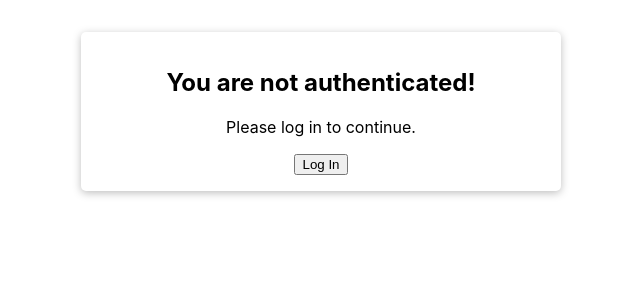
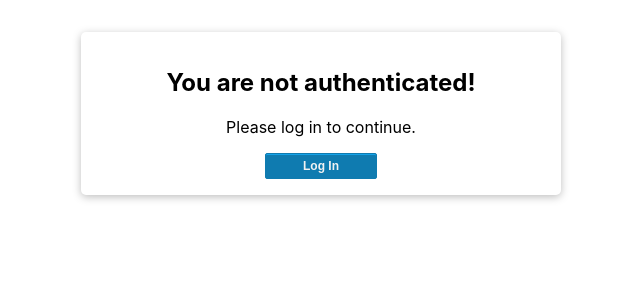
Before and after one commit to damianjnc/sortable-columns, a React (Create React App) app: page / in a window 1280 px wide. Shown: the top 300 px of the page, without its empty margins (319-959 px from the left). Built offline with nearby package versions, Linux system fonts and the light colour scheme.

Commit message:
styled-component button and logout  added

```diff
--- a/src/Table.js
+++ b/src/Table.js
@@ -1,8 +1,10 @@
-import React, {useEffect, useReducer} from 'react'
+import React, {useEffect, useReducer, useContext} from 'react'
 import {phoneCodes} from './data/phoneCodes'
 import {dataReducer} from './reducers/reducers'
 import {sortReducer} from './reducers/reducers'
-import {TableWrapper, TdWrapper, ThWrapper} from "./styled"
+import {AuthContext} from "./context/auth-context"
+import {TableWrapper, TdWrapper, ThWrapper, NiceButton} from "./styled"
+
 
 const INITIAL_SORTING = {
     column: null,
@@ -11,6 +13,10 @@ const INITIAL_SORTING = {
 
 const Table = () => {
 
+    const authContext = useContext(AuthContext);
+
+    const onLogoutHandler = () => authContext.logout();
+    ;
     //const [data, setData] = useState( []);
 
     /*  const [sorting, setSorting] = useState({
@@ -79,6 +85,7 @@ const Table = () => {
 
     return (
         <>
+            <NiceButton onClick={onLogoutHandler}>Logout</NiceButton>
             <TableWrapper>
                 <thead>
                 <tr>
--- a/src/components/Auth.js
+++ b/src/components/Auth.js
@@ -1,8 +1,9 @@
-import React, { useContext } from 'react';
+import React, {useContext} from 'react';
 
 import Card from './UI/Card';
 import './Auth.css';
-import { AuthContext } from '../context/auth-context';
+import {AuthContext} from '../context/auth-context';
+import {NiceButton} from "../styled";
 
 const Auth = props => {
     const myContext = useContext(AuthContext);
@@ -15,7 +16,7 @@ const Auth = props => {
             <Card>
                 <h2>You are not authenticated!</h2>
                 <p>Please log in to continue.</p>
-                <button onClick={loginHandler}>Log In</button>
+                <NiceButton onClick={loginHandler}>Log In</NiceButton>
             </Card>
         </div>
     );
--- a/src/context/auth-context.js
+++ b/src/context/auth-context.js
@@ -1,8 +1,11 @@
-import React, { useState } from 'react';
+import React, {useState} from 'react';
 
 export const AuthContext = React.createContext({
     isAuth: false,
-    login: () => {}
+    login: () => {
+    }, //for better autocompletion
+    logout: () => {
+    }
 });
 
 const AuthContextProvider = props => {
@@ -10,9 +13,12 @@ const AuthContextProvider = props => {
     const loginHandle = () => {
         setIsAuthenticated(true);
     };
+    const logoutHandle = () => {
+        setIsAuthenticated(false);
+    }
     return (
         <AuthContext.Provider
-            value={{ isAuth: isAuthenticated, login: loginHandle }}
+            value={{isAuth: isAuthenticated, login: loginHandle, logout: logoutHandle}}
         >
             {props.children}
         </AuthContext.Provider>
--- a/src/styled.js
+++ b/src/styled.js
@@ -1,8 +1,18 @@
 import styled from 'styled-components';
 
 const myStyle = ' border: 1px solid lightgrey;';
+const colors = {
+    alto: '#d5d5d5',
+    concrete: '#f2f2f2',
+    cornflowerBlue: '#14a2e8',
+    denim: '#0f7bb0',
+    mineShaft: '#333333',
+    scorpion: '#5c5c5c',
+    veniceBlue: '#095e9f',
+    white: '#ffffff'
+};
 
-export const TableWrapper  = styled.table`
+export const TableWrapper = styled.table`
     ${myStyle}
 `;
 
@@ -13,3 +23,32 @@ export const ThWrapper = styled.th`
 export const TdWrapper = styled.td`
     ${myStyle}
 `;
+
+
+export const NiceButton = styled.button`
+  background: ${colors.denim};
+  border: 1px ${colors.denim} solid;
+  padding: 5px 10px;
+  border-radius: 2px;
+  font-weight: bold;
+  font-size: 9pt;
+  outline: none;
+  width: 25%;
+  margin-left: 30%;
+  margin-right: 30%;
+  color: ${colors.concrete};
+  box-shadow: inset 0 1px 0 ${colors.cornflowerBlue};
+  &:focus {
+    outline: none;
+  }
+  &:hover {
+    color: ${colors.white};
+    cursor: pointer;
+    background: ${colors.denim};
+    border: 1px ${colors.veniceBlue} solid;
+    box-shadow: 0 1px 1px ${colors.alto}, inset 0 1px 0 ${colors.cornflowerBlue};
+   }
+   &:active {
+    box-shadow: inset 1px 1px 1px ${colors.alto};
+   }
+`
```
Also changed, not shown: src/App.js (+8 -8 lines).
